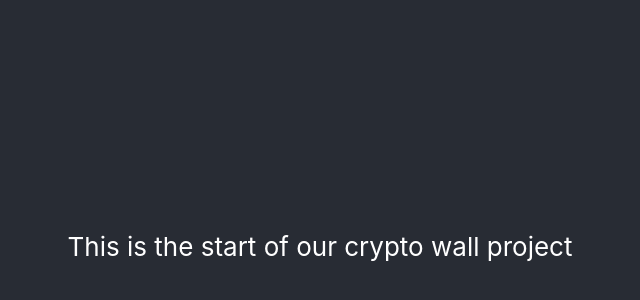
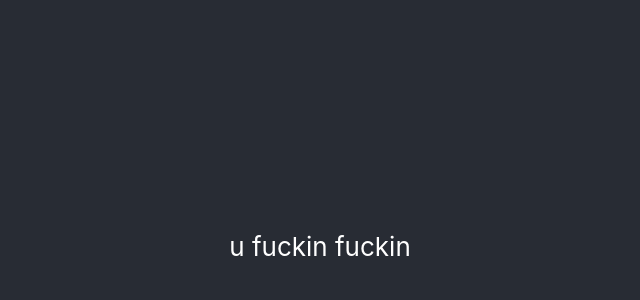
Before and after one commit to waqarilyas/crypto-wall-nft, a React (Create React App) app: page / in a window 1280 px wide. Shown: the part 154-454 px from the top of the page, without its empty margins (320-960 px from the left). Built offline with nearby package versions, Linux system fonts and the light colour scheme.

Commit message:
change in app.tsx

```diff
--- a/src/App.tsx
+++ b/src/App.tsx
@@ -5,7 +5,7 @@ function App() {
   return (
     <div className='App'>
       <header className='App-header'>
-        <p>This is the start of our crypto wall project</p>
+        <p>u fuckin fuckin </p>
       </header>
     </div>
   );
```
